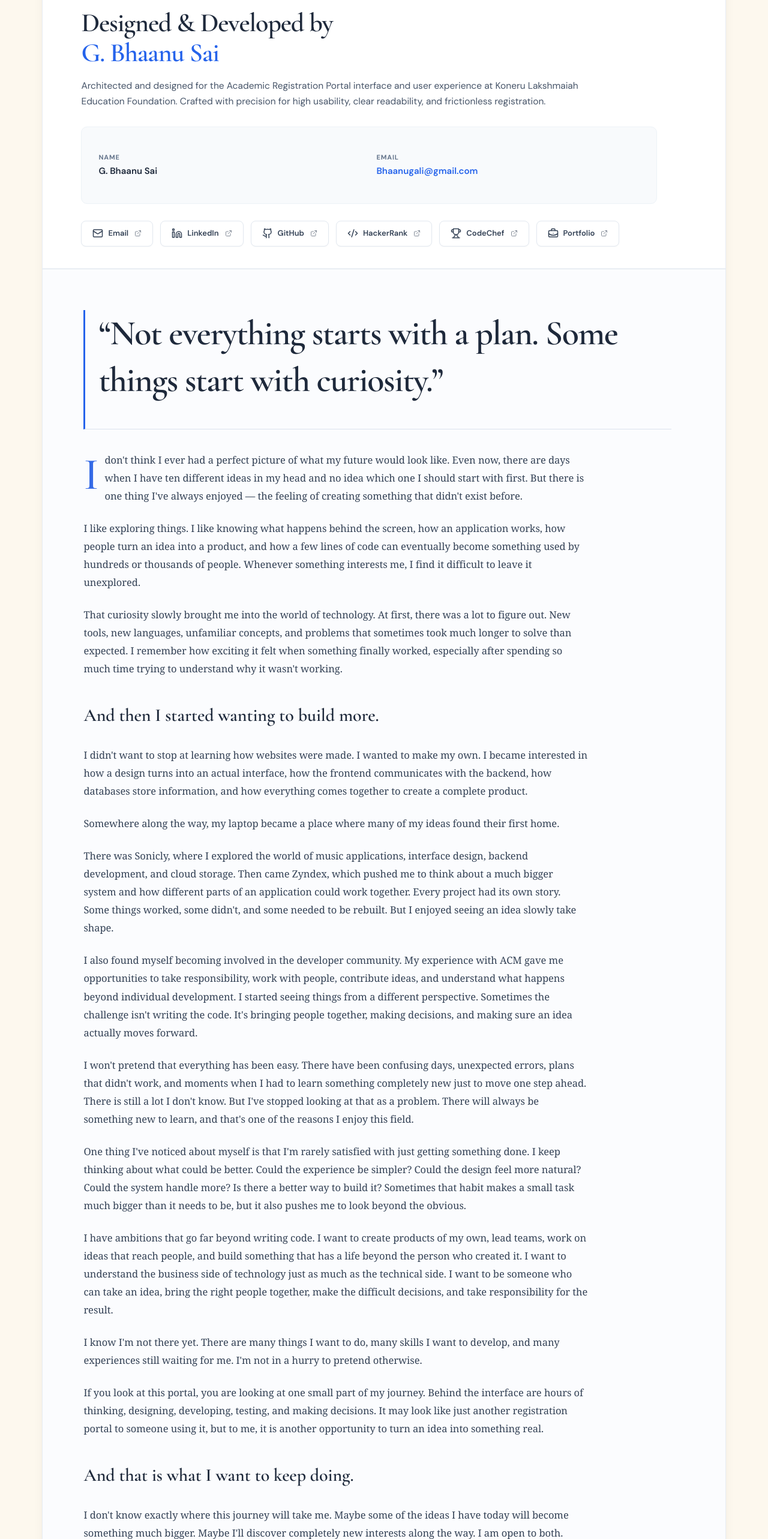
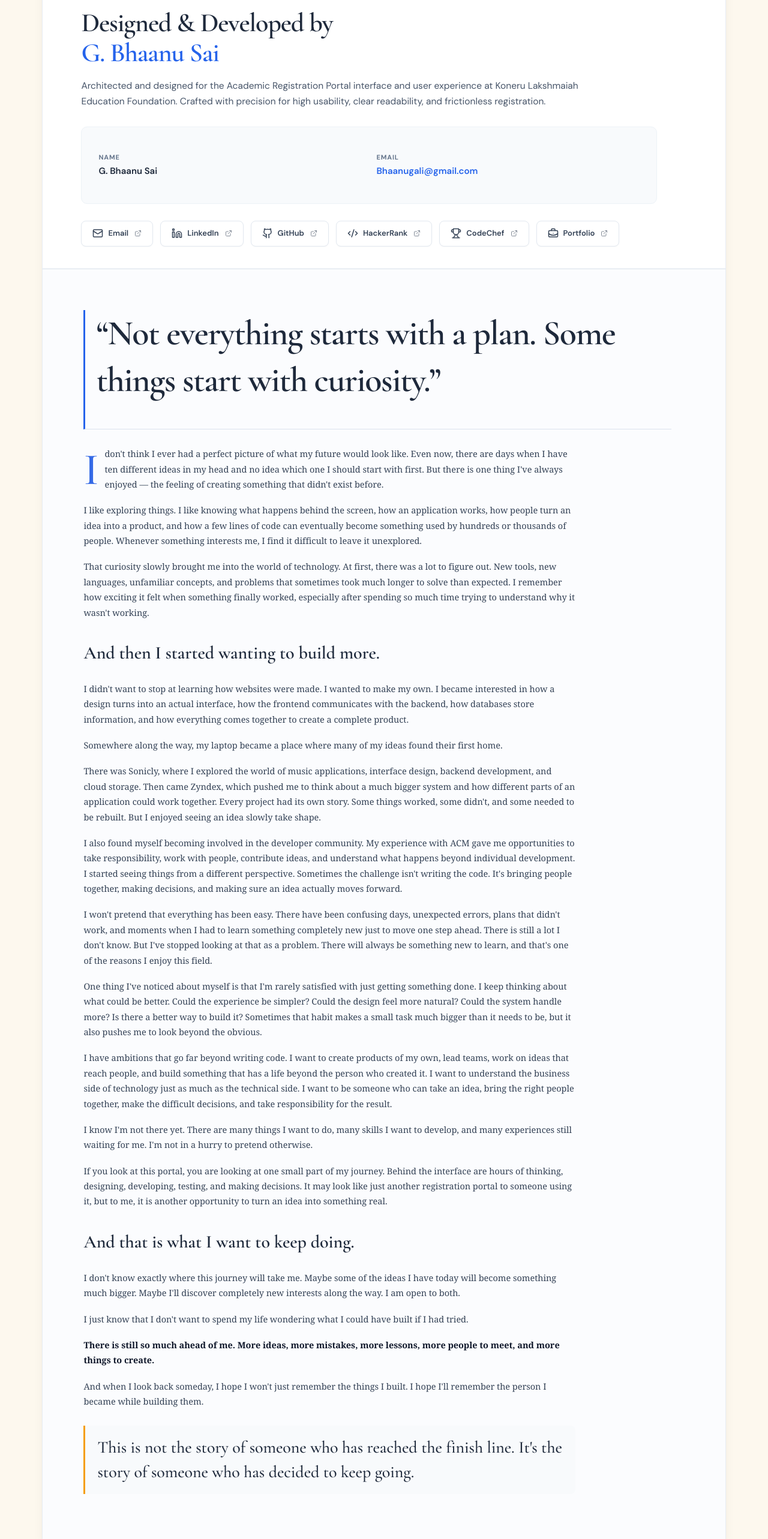
Before and after one commit to BhaanuG/Academic-Registration-Portal, a Next.js app: page /KLEF/3-2/Developer/G-Bhaanu-Sai in a window 1280 px wide. Shown: the part 234-2800 px from the top of the page at 60% size. Built offline with nearby package versions, Linux system fonts and the light colour scheme.

Commit message:
style(developer): reduce story font size and paragraph spacing for comfortable reading

```diff
--- a/src/app/(frontend)/styles/developer-page.css
+++ b/src/app/(frontend)/styles/developer-page.css
@@ -193,43 +193,43 @@
 
 /* Editorial Story Section: Wide padded canvas with optimal reading measure */
 .developer-story {
-  padding: clamp(40px, 4.5vw, 64px) clamp(32px, 5vw, 64px);
+  padding: clamp(36px, 4vw, 56px) clamp(32px, 5vw, 64px);
   background: #ffffff;
 }
 
 .developer-quote {
   font-family: var(--font-cormorant), Georgia, serif;
-  font-size: clamp(23px, 2.8vw, 32px);
+  font-size: clamp(20px, 2.4vw, 26px);
   line-height: 1.35;
   color: #1e293b;
   font-style: italic;
   font-weight: 600;
-  border-left: 3.5px solid #2563eb;
-  padding-left: 22px;
-  margin: 0 0 36px 0;
+  border-left: 3px solid #2563eb;
+  padding-left: 18px;
+  margin: 0 0 28px 0;
   max-width: 980px;
 }
 
 /* Maintain comfortable editorial reading width (approx. 780px-840px) to prevent overstretched lines */
 .developer-story-body {
-  max-width: 840px;
+  max-width: 820px;
 }
 
 .developer-story-body p {
-  font-size: 16.5px;
-  line-height: 1.82;
+  font-size: 14.5px;
+  line-height: 1.75;
   color: #334155;
-  margin: 0 0 24px 0;
-  letter-spacing: -0.003em;
+  margin: 0 0 18px 0;
+  letter-spacing: -0.002em;
 }
 
 .developer-story-body .story-emphasis {
   font-family: var(--font-cormorant), Georgia, serif;
-  font-size: 21px;
+  font-size: 18px;
   font-weight: 700;
   line-height: 1.4;
   color: #1e293b;
-  margin: 32px 0 20px;
+  margin: 24px 0 16px;
 }
 
 .developer-story-body p strong {
@@ -238,13 +238,13 @@
 }
 
 .developer-story-body .story-closing {
-  margin-top: 36px;
-  padding: 20px 24px;
+  margin-top: 28px;
+  padding: 16px 20px;
   background: #f8fafc;
   border-left: 3px solid #f59e0b;
   border-radius: 0 8px 8px 0;
-  font-size: 15.5px;
-  line-height: 1.7;
+  font-size: 14px;
+  line-height: 1.65;
   color: #475569;
 }
 
```
